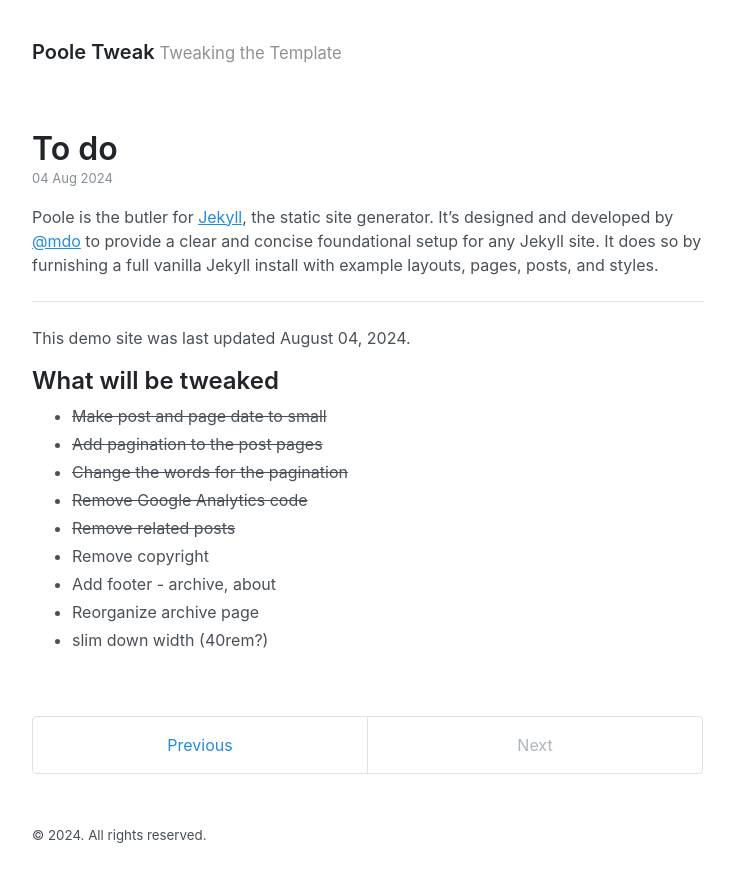
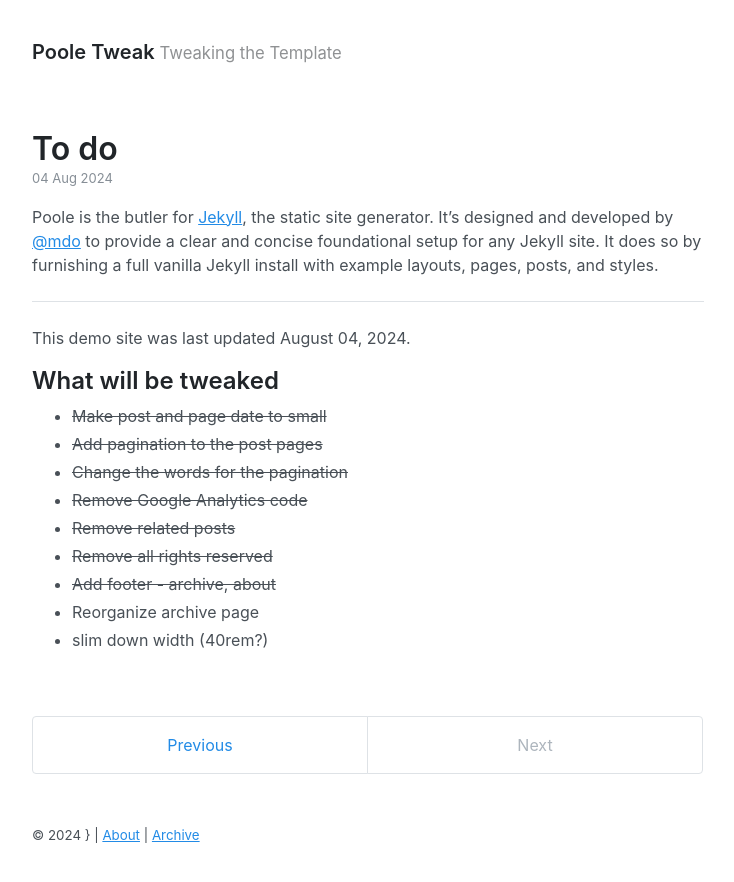
Before and after one commit to akmolteni/gp, a Jekyll site: the page built from _posts/2024-08-04-todo.md, in a window 1280 px wide. Shown: the top 882 px of the page, without its empty margins (272-1006 px from the left). Built offline with Jekyll 4.4.1, drawn with Linux system fonts in a browser that asks for light colours.

Commit message:
Improved footer

```diff
--- a/_layouts/default.html
+++ b/_layouts/default.html
@@ -19,7 +19,9 @@
 
       <footer class="footer">
         <small>
-          &copy; <time datetime="{{ site.time | date_to_xmlschema }}">{{ site.time | date: '%Y' }}</time>. All rights reserved.
+          &copy; <time datetime="{{ site.time | date_to_xmlschema }}">{{ site.time | date: '%Y' }}</time> }
+          | <a href="{{ 'about' | relative_url }}">About</a>
+          | <a href="{{ 'archive' | relative_url }}">Archive</a>
         </small>
       </footer>
     </div>
--- a/_posts/2024-08-04-todo.md
+++ b/_posts/2024-08-04-todo.md
@@ -17,7 +17,7 @@
 * ~~Change the words for the pagination~~
 * ~~Remove Google Analytics code~~
 * ~~Remove related posts~~
-* Remove copyright
-* Add footer - archive, about
+* ~~Remove all rights reserved~~
+* ~~Add footer - archive, about~~
 * Reorganize archive page
 * slim down width (40rem?)
```
